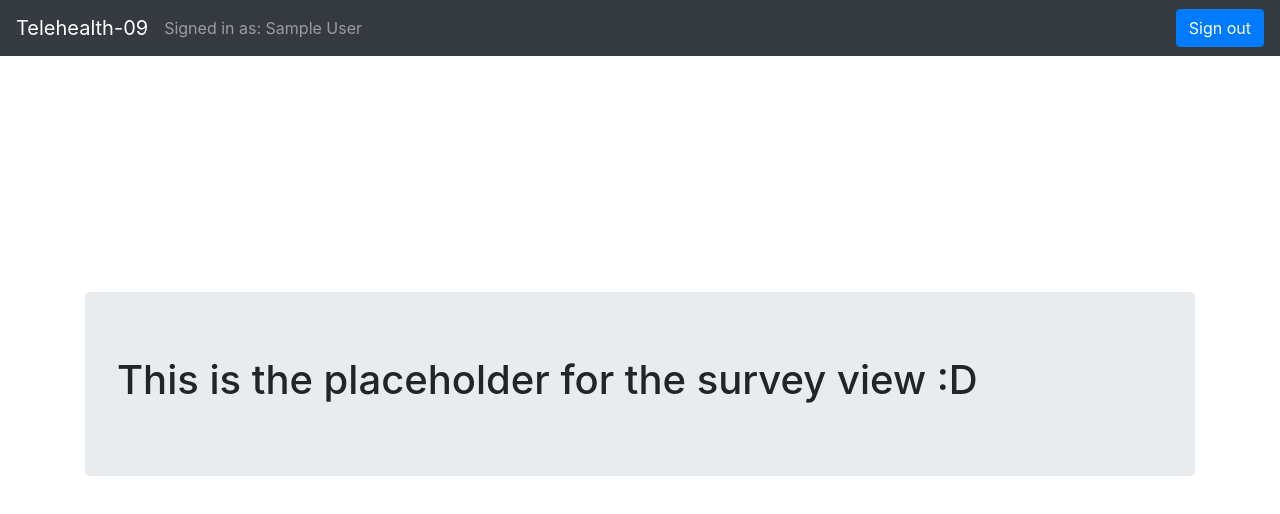
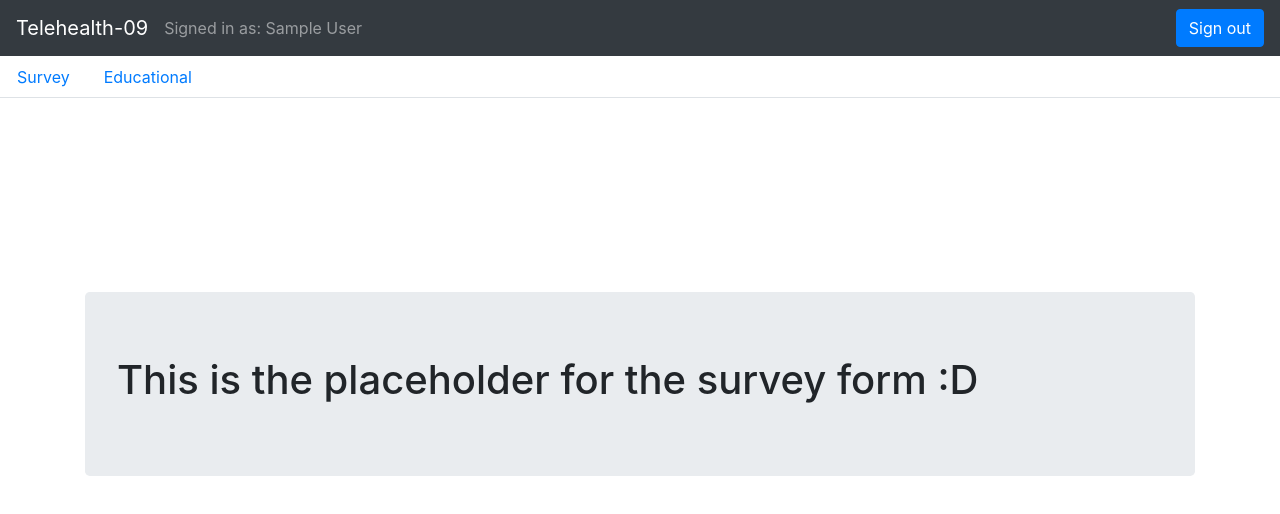
Before and after one commit to shenowen/telehealth09-app, a React (Create React App) app: page /survey in a window 1280 px wide. Shown: the top 514 px of the page. Built offline with nearby package versions, Linux system fonts and the light colour scheme; no server answers; sample sign-in values are in the browser's storage.

Commit message:
Added Nav Tabs for Survey, placeholder views

```diff
--- a/package.json
+++ b/package.json
@@ -8,6 +8,7 @@
     "@testing-library/user-event": "^7.2.1",
     "bootstrap": "^4.5.0",
     "firebase": "^7.15.4",
+    "formik": "^2.1.4",
     "react": "^16.13.1",
     "react-bootstrap": "^1.0.1",
     "react-dom": "^16.13.1",
--- a/public/index.html
+++ b/public/index.html
@@ -25,7 +25,7 @@
       Learn how to configure a non-root public URL by running `npm run build`.
     -->
     <link rel="stylesheet" href="https://stackpath.bootstrapcdn.com/bootstrap/4.5.0/css/bootstrap.min.css" integrity="sha384-9aIt2nRpC12Uk9gS9baDl411NQApFmC26EwAOH8WgZl5MYYxFfc+NcPb1dKGj7Sk" crossorigin="anonymous">
-    <title>React App</title>
+    <title>Telehealth-09</title>
   </head>
   <body>
     <noscript>You need to enable JavaScript to run this app.</noscript>
--- a/src/App.css
+++ b/src/App.css
@@ -26,3 +26,8 @@
   -ms-transform: translate(-50%, -50%);
   transform: translate(-50%, -50%);
 }
+
+.left{
+  text-align: left;
+  justify-content: left;
+}
--- a/src/App.js
+++ b/src/App.js
@@ -7,7 +7,9 @@ import NavigationBar from './Components/NavigationBar.js';
 import Login from './Components/Login.js';
 import Signup from './Components/Signup.js';
 import Home from './Components/Home.js';
-import Survey from './Components/Survey.js';
+import SurveyNav from './Components/SurveyNav.js';
+import SurveyForm from './Components/SurveyForm.js';
+import SurveyEducational from './Components/SurveyEducational.js';
 
 export default class App extends Component{
   constructor(props){
@@ -40,23 +42,27 @@ export default class App extends Component{
     return (
       <div>
           <NavigationBar user={this.state.user}/>
-          <Container className='center-middle'>
           <Router>
             {this.state.user? (
-              <Switch>
-                <Route path="/survey" component={Survey} />
-                <Redirect to="/survey" />
-              </Switch>
+              <div>
+                <SurveyNav />
+                <Switch>
+                  <Route path="/survey" component={SurveyForm} />
+                  <Route path="/educational" component={SurveyEducational} />
+                  <Redirect to="/survey" />
+                </Switch>
+              </div>
             ):(
+              <Container className='center-middle'>
                 <Switch>
                   <Route exact path="/" component={Home} />
                   <Route path="/login" component={Login} />
                   <Route path="/signup" component={Signup} />
                   <Redirect to="/" />
                 </Switch>
+              </Container>
             )}
             </Router>
-          </Container>
       </div>
     );
   }
--- a/src/Components/Survey.js
+++ /dev/null
@@ -1,15 +0,0 @@
-import React, { Component } from 'react';
-import '../App.css';
-import { Jumbotron } from 'react-bootstrap';
-
-export default class Survey extends Component{
-    render(){
-        return(
-            <div>
-                <Jumbotron>
-                <h1>This is the placeholder for the survey view :D</h1>
-                </Jumbotron>
-            </div>
-        );
-    }
-}
--- /dev/null
+++ b/src/Components/SurveyEducational.js
@@ -0,0 +1,15 @@
+import React, { Component } from 'react';
+import '../App.css';
+import { Container, Jumbotron } from 'react-bootstrap';
+
+export default class SurveyEducational extends Component{
+    render(){
+        return(
+            <Container className="center-middle">
+                <Jumbotron>
+                    <h1>This is the placeholder for the educational content :D</h1>
+                </Jumbotron>
+            </Container>
+        );
+    }
+}
--- /dev/null
+++ b/src/Components/SurveyForm.js
@@ -0,0 +1,15 @@
+import React, { Component } from 'react';
+import '../App.css';
+import { Container, Jumbotron } from 'react-bootstrap';
+
+export default class SurveyForm extends Component{
+    render(){
+        return(
+            <Container className="center-middle">
+                <Jumbotron>
+                    <h1>This is the placeholder for the survey form :D</h1>
+                </Jumbotron>
+            </Container>
+        );
+    }
+}
--- /dev/null
+++ b/src/Components/SurveyNav.js
@@ -0,0 +1,21 @@
+import React, { Component } from 'react';
+import '../App.css';
+import { Nav } from 'react-bootstrap';
+import { Link } from 'react-router-dom';
+
+export default class SurveyNav extends Component{
+    render(){
+        return(
+            <div className="left">
+                <Nav variant="tabs">
+                    <Nav.Item>
+                        <Nav.Link as={Link} to="/survey">Survey</Nav.Link>
+                    </Nav.Item>
+                    <Nav.Item>
+                        <Nav.Link as={Link} to="/educational">Educational</Nav.Link>
+                    </Nav.Item>
+                </Nav>
+            </div>
+        );
+    }
+}
```
Also changed, not shown: 1 other file (tests, documents, lock files or other folders).
